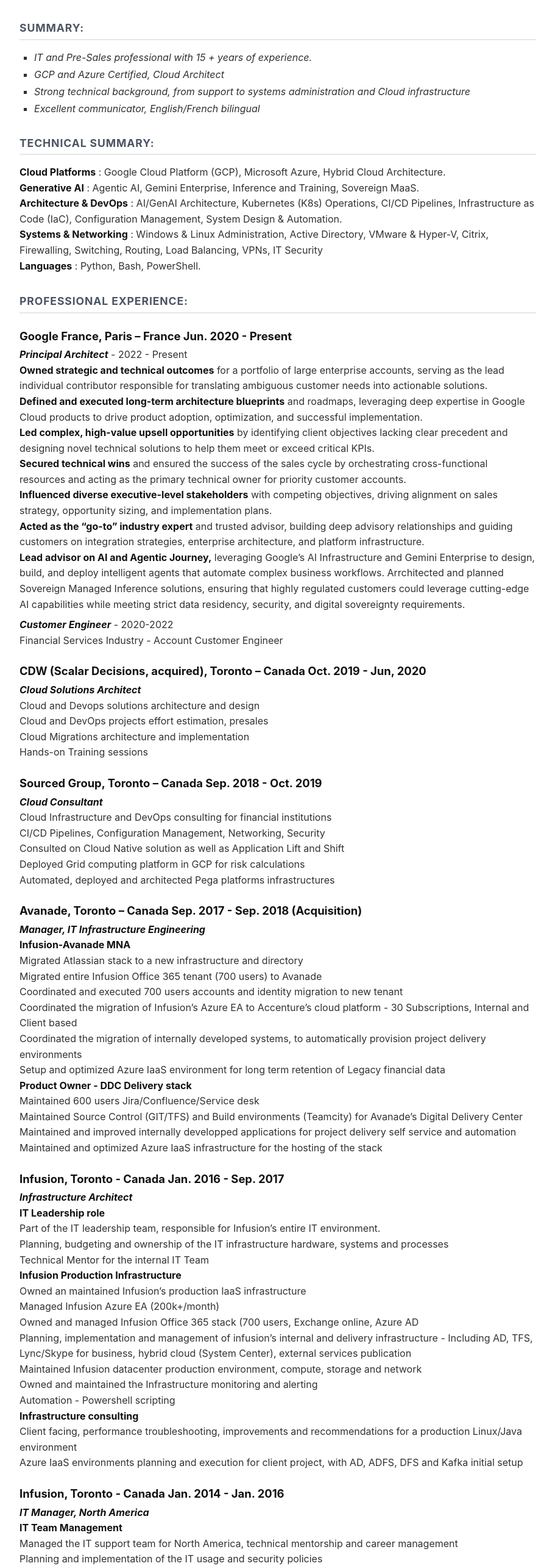
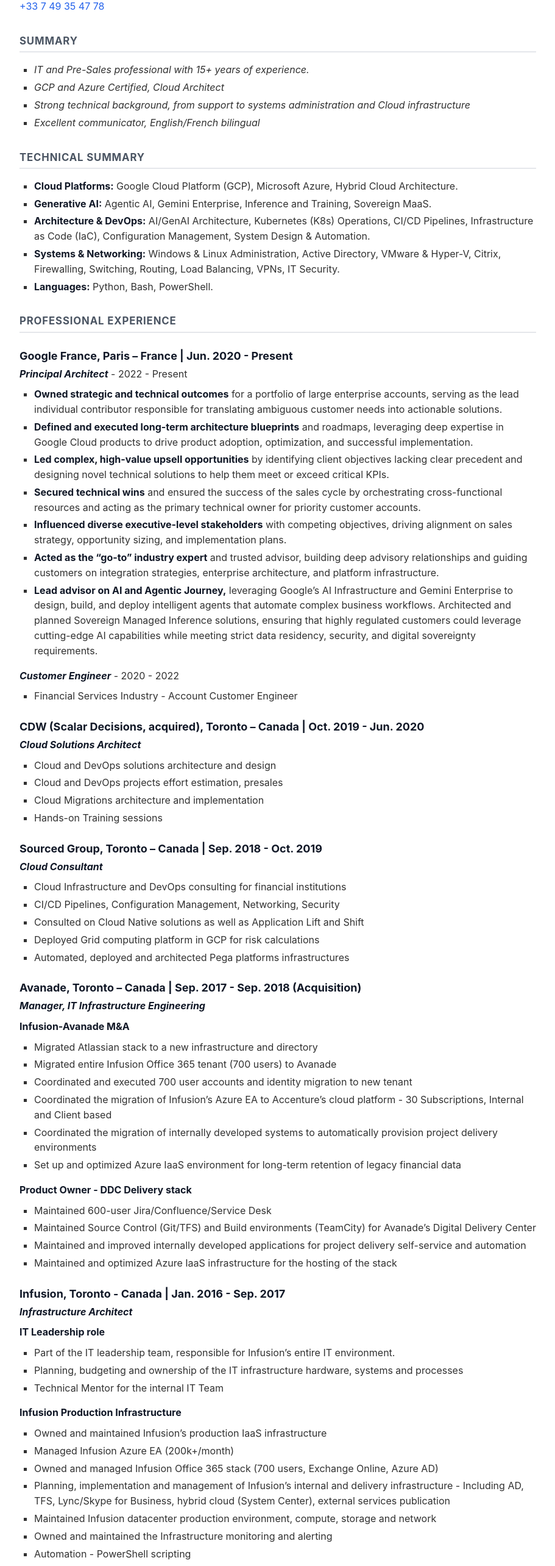
Before and after one commit to fcourtay/resume, an Astro site: page / in a window 1280 px wide. Shown: the part 200-2768 px from the top of the page at 61% size, without its empty margins (184-1095 px from the left). Built offline with nearby package versions, Linux system fonts and the light colour scheme; Astro itself is replaced by a stand-in of ours.

Commit message:
chore: improve accessibility, styling, content, Docker config, and CI

```diff
--- a/package.json
+++ b/package.json
@@ -1,5 +1,6 @@
 {
-  "name": "--typescript",
+  "name": "resume",
+  "private": true,
   "type": "module",
   "version": "0.0.1",
   "engines": {
@@ -12,8 +13,6 @@
     "astro": "astro"
   },
   "dependencies": {
-    "@astrojs/mdx": "^7.0.0",
-    "@tailwindcss/typography": "^0.5.20",
     "@tailwindcss/vite": "^4.3.1",
     "astro": "^7.3.2",
     "tailwindcss": "^4.3.1"
--- a/src/content/resume.md
+++ b/src/content/resume.md
@@ -1,155 +1,197 @@
 # FLORENT COURTAY
 
+[florent@courtay.net](mailto:florent@courtay.net)
+[+33 7 49 35 47 78](tel:+33749354778)
 
-[florent@courtay.net  ](mailto:florent@courtay.net)
-+33 7 49 35 47 78
+## SUMMARY
 
-### SUMMARY:
-
-- _IT and Pre-Sales professional with 15 + years of experience._
+- _IT and Pre-Sales professional with 15+ years of experience._
 - _GCP and Azure Certified, Cloud Architect_
 - _Strong technical background, from support to systems administration and Cloud infrastructure_
 - _Excellent communicator, English/French bilingual_
 
-### TECHNICAL SUMMARY:
+## TECHNICAL SUMMARY
 
-**Cloud Platforms** : Google Cloud Platform (GCP), Microsoft Azure, Hybrid Cloud Architecture.
-**Generative AI** : Agentic AI, Gemini Enterprise, Inference and Training, Sovereign MaaS.
-**Architecture & DevOps** : AI/GenAI Architecture, Kubernetes (K8s) Operations, CI/CD Pipelines, Infrastructure as Code (IaC), Configuration Management, System Design & Automation.
-**Systems & Networking** : Windows & Linux Administration, Active Directory, VMware & Hyper-V, Citrix, Firewalling, Switching, Routing, Load Balancing, VPNs, IT Security
-**Languages** : Python, Bash, PowerShell.
+- **Cloud Platforms:** Google Cloud Platform (GCP), Microsoft Azure, Hybrid Cloud Architecture.
+- **Generative AI:** Agentic AI, Gemini Enterprise, Inference and Training, Sovereign MaaS.
+- **Architecture & DevOps:** AI/GenAI Architecture, Kubernetes (K8s) Operations, CI/CD Pipelines, Infrastructure as Code (IaC), Configuration Management, System Design & Automation.
+- **Systems & Networking:** Windows & Linux Administration, Active Directory, VMware & Hyper-V, Citrix, Firewalling, Switching, Routing, Load Balancing, VPNs, IT Security.
+- **Languages:** Python, Bash, PowerShell.
 
-### PROFESSIONAL EXPERIENCE:
-#### Google France, Paris – France Jun. 2020 - Present
-**_Principal Architect_**  - 2022 - Present
-**Owned strategic and technical outcomes** for a portfolio of large enterprise accounts, serving as the lead individual contributor responsible for translating ambiguous customer needs into actionable solutions.
-**Defined and executed long-term architecture blueprints** and roadmaps, leveraging deep expertise in Google Cloud products to drive product adoption, optimization, and successful implementation.
-**Led complex, high-value upsell opportunities** by identifying client objectives lacking clear precedent and designing novel technical solutions to help them meet or exceed critical KPIs.
-**Secured technical wins** and ensured the success of the sales cycle by orchestrating cross-functional resources and acting as the primary technical owner for priority customer accounts.
-**Influenced diverse executive-level stakeholders** with competing objectives, driving alignment on sales strategy, opportunity sizing, and implementation plans.
-**Acted as the "go-to" industry expert** and trusted advisor, building deep advisory relationships and guiding customers on integration strategies, enterprise architecture, and platform infrastructure.
-**Lead advisor on AI and Agentic Journey,** leveraging Google's AI Infrastructure and Gemini Enterprise to design, build, and deploy intelligent agents that automate complex business workflows. Arrchitected and planned Sovereign Managed Inference solutions, ensuring that highly regulated customers could leverage cutting-edge AI capabilities while meeting strict data residency, security, and digital sovereignty requirements.
+## PROFESSIONAL EXPERIENCE
 
+### Google France, Paris – France | Jun. 2020 - Present
 
-**_Customer Engineer_**   - 2020-2022
-Financial Services Industry - Account Customer Engineer
+**_Principal Architect_** - 2022 - Present
 
-#### CDW (Scalar Decisions, acquired), Toronto – Canada Oct. 2019 - Jun, 2020
+- **Owned strategic and technical outcomes** for a portfolio of large enterprise accounts, serving as the lead individual contributor responsible for translating ambiguous customer needs into actionable solutions.
+- **Defined and executed long-term architecture blueprints** and roadmaps, leveraging deep expertise in Google Cloud products to drive product adoption, optimization, and successful implementation.
+- **Led complex, high-value upsell opportunities** by identifying client objectives lacking clear precedent and designing novel technical solutions to help them meet or exceed critical KPIs.
+- **Secured technical wins** and ensured the success of the sales cycle by orchestrating cross-functional resources and acting as the primary technical owner for priority customer accounts.
+- **Influenced diverse executive-level stakeholders** with competing objectives, driving alignment on sales strategy, opportunity sizing, and implementation plans.
+- **Acted as the "go-to" industry expert** and trusted advisor, building deep advisory relationships and guiding customers on integration strategies, enterprise architecture, and platform infrastructure.
+- **Lead advisor on AI and Agentic Journey,** leveraging Google's AI Infrastructure and Gemini Enterprise to design, build, and deploy intelligent agents that automate complex business workflows. Architected and planned Sovereign Managed Inference solutions, ensuring that highly regulated customers could leverage cutting-edge AI capabilities while meeting strict data residency, security, and digital sovereignty requirements.
+
+**_Customer Engineer_** - 2020 - 2022
+
+- Financial Services Industry - Account Customer Engineer
+
+### CDW (Scalar Decisions, acquired), Toronto – Canada | Oct. 2019 - Jun. 2020
+
 **_Cloud Solutions Architect_**
-Cloud and Devops solutions architecture and design
-Cloud and DevOps projects effort estimation, presales
-Cloud Migrations architecture and implementation
-Hands-on Training sessions
 
-#### Sourced Group, Toronto – Canada Sep. 2018 - Oct. 2019
+- Cloud and DevOps solutions architecture and design
+- Cloud and DevOps projects effort estimation, presales
+- Cloud Migrations architecture and implementation
+- Hands-on Training sessions
+
+### Sourced Group, Toronto – Canada | Sep. 2018 - Oct. 2019
+
 **_Cloud Consultant_**
-Cloud Infrastructure and DevOps consulting for financial institutions
-CI/CD Pipelines, Configuration Management, Networking, Security
-Consulted on Cloud Native solution as well as Application Lift and Shift
-Deployed Grid computing platform in GCP for risk calculations
-Automated, deployed and architected Pega platforms infrastructures
 
-#### Avanade, Toronto – Canada Sep. 2017 - Sep. 2018 (Acquisition)
+- Cloud Infrastructure and DevOps consulting for financial institutions
+- CI/CD Pipelines, Configuration Management, Networking, Security
+- Consulted on Cloud Native solutions as well as Application Lift and Shift
+- Deployed Grid computing platform in GCP for risk calculations
+- Automated, deployed and architected Pega platforms infrastructures
+
+### Avanade, Toronto – Canada | Sep. 2017 - Sep. 2018 (Acquisition)
+
 **_Manager, IT Infrastructure Engineering_**
-**Infusion-Avanade MNA**
-Migrated Atlassian stack to a new infrastructure and directory
-Migrated entire Infusion Office 365 tenant (700 users) to Avanade
-Coordinated and executed 700 users accounts and identity migration to new tenant
-Coordinated the migration of Infusion's Azure EA to Accenture's cloud platform - 30 Subscriptions, Internal and Client based
-Coordinated the migration of internally developed systems, to automatically provision project delivery environments
-Setup and optimized Azure IaaS environment for long term retention of Legacy financial data
+
+**Infusion-Avanade M&A**
+
+- Migrated Atlassian stack to a new infrastructure and directory
+- Migrated entire Infusion Office 365 tenant (700 users) to Avanade
+- Coordinated and executed 700 user accounts and identity migration to new tenant
+- Coordinated the migration of Infusion's Azure EA to Accenture's cloud platform - 30 Subscriptions, Internal and Client based
+- Coordinated the migration of internally developed systems to automatically provision project delivery environments
+- Set up and optimized Azure IaaS environment for long-term retention of legacy financial data
+
 **Product Owner - DDC Delivery stack**
-Maintained 600 users Jira/Confluence/Service desk
-Maintained Source Control (GIT/TFS) and Build environments (Teamcity) for Avanade's Digital Delivery Center
-Maintained and improved internally developped applications for project delivery self service and automation
-Maintained and optimized Azure IaaS infrastructure for the hosting of the stack
 
-#### Infusion, Toronto - Canada Jan. 2016 - Sep. 2017
+- Maintained 600-user Jira/Confluence/Service Desk
+- Maintained Source Control (Git/TFS) and Build environments (TeamCity) for Avanade's Digital Delivery Center
+- Maintained and improved internally developed applications for project delivery self-service and automation
+- Maintained and optimized Azure IaaS infrastructure for the hosting of the stack
+
+### Infusion, Toronto - Canada | Jan. 2016 - Sep. 2017
+
 **_Infrastructure Architect_**
+
 **IT Leadership role**
-Part of the IT leadership team, responsible for Infusion's entire IT environment.
-Planning, budgeting and ownership of the IT infrastructure hardware, systems and processes
-Technical Mentor for the internal IT Team
+
+- Part of the IT leadership team, responsible for Infusion's entire IT environment.
+- Planning, budgeting and ownership of the IT infrastructure hardware, systems and processes
+- Technical Mentor for the internal IT Team
+
 **Infusion Production Infrastructure**
-Owned an maintained Infusion's production IaaS infrastructure
-Managed Infusion Azure EA (200k+/month)
-Owned and managed Infusion Office 365 stack (700 users, Exchange online, Azure AD
-Planning, implementation and management of infusion's internal and delivery infrastructure - Including AD, TFS, Lync/Skype for business, hybrid cloud (System Center), external services publication
-Maintained Infusion datacenter production environment, compute, storage and network
-Owned and maintained the Infrastructure monitoring and alerting
-Automation - Powershell scripting
+
+- Owned and maintained Infusion's production IaaS infrastructure
+- Managed Infusion Azure EA (200k+/month)
+- Owned and managed Infusion Office 365 stack (700 users, Exchange Online, Azure AD)
+- Planning, implementation and management of Infusion's internal and delivery infrastructure - Including AD, TFS, Lync/Skype for Business, hybrid cloud (System Center), external services publication
+- Maintained Infusion datacenter production environment, compute, storage and network
+- Owned and maintained the Infrastructure monitoring and alerting
+- Automation - PowerShell scripting
+
 **Infrastructure consulting**
-Client facing, performance troubleshooting, improvements and recommendations for a production Linux/Java environment
-Azure IaaS environments planning and execution for client project, with AD, ADFS, DFS and Kafka initial setup
 
-#### Infusion, Toronto - Canada Jan. 2014 - Jan. 2016
+- Client facing, performance troubleshooting, improvements and recommendations for a production Linux/Java environment
+- Azure IaaS environments planning and execution for client project, with AD, ADFS, DFS and Kafka initial setup
+
+### Infusion, Toronto - Canada | Jan. 2014 - Jan. 2016
+
 **_IT Manager, North America_**
+
 **IT Team Management**
-Managed the IT support team for North America, technical mentorship and career management
-Planning and implementation of the IT usage and security policies
-Managed incident management and service desk, ~1000 incidents/month
-Owned and manage 700 users workstation environment - setup, delivery, monitoring and support
-Planned and implemented Infusion's 24/7 support- Monitoring, alerting, escalation and support
+
+- Managed the IT support team for North America, technical mentorship and career management
+- Planning and implementation of the IT usage and security policies
+- Managed incident management and service desk, ~1000 incidents/month
+- Owned and managed 700-user workstation environment - setup, delivery, monitoring and support
+- Planned and implemented Infusion's 24/7 support - Monitoring, alerting, escalation and support
+
 **Procurement and Vendors management, Global**
-Owned and managed the technology procurement for infusion - User hardware and software licensing
-Managed Infusion technology vendors
+
+- Owned and managed the technology procurement for Infusion - User hardware and software licensing
+- Managed Infusion technology vendors
+
 **Infrastructure**
-Planning, implementation and management of infusion's internal and delivery infrastructure - Including AD, TFS, Lync/Skype for business, Exchange
-Planning and implementation of Infusion's Azure IaaS environment - S2S VPN setup, Azure AD sync, cloud based VMs templates
-Implemented Infusion main monitoring and alerting systems - PRTG, pingdom and Pagerduty
-Automation - Powershell scripting
 
-#### Infusion, London - UK Mar. 2011 - Dec. 2014
+- Planning, implementation and management of Infusion's internal and delivery infrastructure - Including AD, TFS, Lync/Skype for Business, Exchange
+- Planning and implementation of Infusion's Azure IaaS environment - S2S VPN setup, Azure AD sync, cloud-based VM templates
+- Implemented Infusion main monitoring and alerting systems - PRTG, Pingdom and PagerDuty
+- Automation - PowerShell scripting
+
+### Infusion, London - UK | Mar. 2011 - Dec. 2014
+
 **_Systems Administrator_**
-Main point of contact for IT support and infrastructure for 200 people In 4 offices / 3 countries
-Hardware and software deployment
-Infrastructure systems Management
-Procurement and Vendors management, UK
 
-#### IGEFI Group, Strassen - Luxemburg Jan. 2010 - Mar. 2011
+- Main point of contact for IT support and infrastructure for 200 people in 4 offices / 3 countries
+- Hardware and software deployment
+- Infrastructure systems management
+- Procurement and Vendors management, UK
+
+### IGEFI Group, Strassen - Luxembourg | Jan. 2010 - Mar. 2011
+
 **_Systems Administrator_**
-Software and hardware deployment
-Infrastructure systems management
-User Support
 
-#### AJILON IT Consulting, Lyon - France Mar. 2009 - Sep. 2009
+- Software and hardware deployment
+- Infrastructure systems management
+- User Support
+
+### AJILON IT Consulting, Lyon - France | Mar. 2009 - Sep. 2009
+
 **_Internship_**
-User Support, Helpdesk
-Software and hardware deployment
 
-#### EPSI, Arras - France Sep. 2006 - Jun. 2009
+- User Support, Helpdesk
+- Software and hardware deployment
+
+### EPSI, Arras - France | Sep. 2006 - Jun. 2009
+
 **_Systems Administrator_**
-IT Team management
-Systems and network administration
 
-#### EXAKIS, Lyon - France Summer 2008
+- IT Team management
+- Systems and network administration
+
+### EXAKIS, Lyon - France | Summer 2008
+
 **_Internship_**
-Software and OS deployment
-AD Architecture
 
-#### BCDEV, Lyon - France Summer 2007
+- Software and OS deployment
+- AD Architecture
+
+### BCDEV, Lyon - France | Summer 2007
+
 **_Internship_**
-Secure wireless access points deployment
-Apache administration
-Firewalls administration
 
-#### Merial, Lyon - France Sep. 2003 - Jun. 2005
+- Secure wireless access points deployment
+- Apache administration
+- Firewalls administration
+
+### Merial, Lyon - France | Sep. 2003 - Jun. 2005
+
 **_Internship_**
-Network multifunction printers deployment
-Load balancing solutions Study
-User support
-### CERTIFICATIONS:
-- 2018 / 2021 /2023 / 2025 : Google Cloud Professional Architect
+
+- Network multifunction printers deployment
+- Load balancing solutions study
+- User support
+
+## CERTIFICATIONS
+
+- 2018 / 2021 / 2023 / 2025: Google Cloud Professional Architect
 - 2019: AZ-300: Microsoft Azure Architect Technologies
 
+## EDUCATION
 
-### EDUCATION:
 - 2006 - 2009: EPSI Arras engineering school (A level +5)
-- 2003 - 2005: BTS (HND) in computer Science (A level +2)
-- 2002 - 2003: School of Pharmacy.
-- 2000 - 2002: Preparatory class for Veterinary school.
+- 2003 - 2005: BTS (HND) in Computer Science (A level +2)
+- 2002 - 2003: School of Pharmacy
+- 2000 - 2002: Preparatory class for Veterinary school
 - 2000: High school diploma in Sciences
 
+## LANGUAGES & CITIZENSHIP
 
-**French** : Native, **English** : Bilingual, **German** : basics.
-French Citizen, Canadian Permanent Resident
+- **French:** Native, **English:** Bilingual, **German:** Basics.
+- French Citizen, Canadian Permanent Resident
--- a/src/pages/index.astro
+++ b/src/pages/index.astro
@@ -1,20 +1,36 @@
 ---
 import '../styles/global.css';
 import { Content as ResumeContent } from '../content/resume.md';
+
+const title = 'Florent Courtay - Resume';
+const description = 'Florent Courtay — Principal Architect specializing in Cloud Infrastructure, Google Cloud, Azure, and Generative AI.';
 ---
 
-<html lang="fr">
+<!doctype html>
+<html lang="en">
 	<head>
 		<meta charset="utf-8" />
-		<link rel="icon" type="image/png" href="https://florent.courtay.net/user/themes/antimatter/images/favicon.png" />
-		<meta name="viewport" content="width=device-width, initial-scale=1.0, minimum-scale=1.0, maximum-scale=1.0, user-scalable=no" />
+		<link rel="icon" type="image/svg+xml" href="/favicon.svg" />
+		<meta name="viewport" content="width=device-width, initial-scale=1.0" />
 		<meta name="generator" content={Astro.generator} />
-		<title>Florent Courtay - Resume</title>
-		<meta name="description" content="Florent Courtay - Resume" />
+		<title>{title}</title>
+		<meta name="description" content={description} />
+		<meta property="og:title" content={title} />
+		<meta property="og:description" content={description} />
+		<meta property="og:type" content="profile" />
 	</head>
 	<body>
-		<main class="max-w-4xl mx-auto px-6 py-10 md:py-16">
-			<article class="prose prose-slate mx-auto">
+		<main class="max-w-4xl mx-auto px-6 py-10 md:py-16 print:max-w-none print:p-0">
+			<div class="flex justify-end mb-4 print:hidden">
+				<button
+					type="button"
+					onclick="window.print()"
+					class="inline-flex items-center gap-1.5 rounded-md border border-slate-300 dark:border-slate-700 px-3 py-1.5 text-xs font-medium text-slate-700 dark:text-slate-200 hover:bg-slate-100 dark:hover:bg-slate-800 transition-colors cursor-pointer"
+				>
+					Print / Save PDF
+				</button>
+			</div>
+			<article class="resume mx-auto">
 				<ResumeContent />
 			</article>
 		</main>
--- a/src/styles/global.css
+++ b/src/styles/global.css
@@ -1,89 +1,160 @@
 @import "tailwindcss";
+
+:root {
+  --bg: #ffffff;
+  --text: #313131;
+  --heading: #111827;
+  --muted: #4b5563;
+  --border: #e5e7eb;
+  --link: #2563eb;
+  --link-hover: #1d4ed8;
+}
+
+@media (prefers-color-scheme: dark) {
+  :root {
+    --bg: #0f172a;
+    --text: #cbd5e1;
+    --heading: #f8fafc;
+    --muted: #94a3b8;
+    --border: #334155;
+    --link: #60a5fa;
+    --link-hover: #93c5fd;
+  }
+}
 
 @layer base {
   body {
-    background-color: #ffffff;
-    color: #333333;
+    background-color: var(--bg);
+    color: var(--text);
     font-family: -apple-system, BlinkMacSystemFont, "Segoe UI", Roboto, Helvetica, Arial, sans-serif;
   }
 }
 
-/* Custom resume prose adjustments */
-.prose {
-  max-width: 58rem !important; /* Elegant maximum block width like original CV */
-  color: #313131 !important;
+/* Resume typography */
+.resume {
+  max-width: 58rem;
+  color: var(--text);
 }
 
-.prose h1 {
-  font-size: 2.25rem !important;
-  font-weight: 800 !important;
+.resume h1 {
+  font-size: 2.25rem;
+  font-weight: 800;
   letter-spacing: -0.025em;
-  margin-top: 1.5rem !important;
-  margin-bottom: 0.5rem !important;
-  color: #111111 !important;
+  margin-top: 0;
+  margin-bottom: 0.5rem;
+  color: var(--heading);
 }
 
-.prose h3 {
-  font-size: 1.1rem !important;
-  font-weight: 700 !important;
+.resume h2 {
+  font-size: 1.05rem;
+  font-weight: 700;
   text-transform: uppercase;
-  color: #4b5563 !important;
-  border-bottom: 2px solid #e5e7eb;
+  color: var(--muted);
+  border-bottom: 2px solid var(--border);
   padding-bottom: 0.25rem;
-  margin-top: 2rem !important;
-  margin-bottom: 1rem !important;
+  margin-top: 2rem;
+  margin-bottom: 1rem;
   letter-spacing: 0.05em;
 }
 
-.prose h4 {
-  font-size: 1.15rem !important;
-  font-weight: 700 !important;
-  color: #111111 !important;
-  margin-top: 1.5rem !important;
-  margin-bottom: 0.25rem !important;
+.resume h3 {
+  font-size: 1.125rem;
+  font-weight: 700;
+  color: var(--heading);
+  margin-top: 1.5rem;
+  margin-bottom: 0.25rem;
 }
 
-.prose p {
-  margin-bottom: 0.5rem !important;
-  line-height: 1.6 !important;
+.resume p {
+  margin-bottom: 0.5rem;
+  line-height: 1.6;
 }
 
-.prose ul {
-  list-style-type: square !important;
-  padding-left: 1.5rem !important;
-  margin-top: 0.5rem !important;
-  margin-bottom: 1rem !important;
+.resume ul {
+  list-style-type: square;
+  padding-left: 1.5rem;
+  margin-top: 0.4rem;
+  margin-bottom: 1rem;
 }
 
-.prose li {
-  margin-top: 0.25rem !important;
-  margin-bottom: 0.25rem !important;
-  line-height: 1.5 !important;
+.resume li {
+  margin-top: 0.25rem;
+  margin-bottom: 0.25rem;
+  line-height: 1.55;
 }
 
-.prose strong {
-  color: #111111 !important;
-  font-weight: 700 !important;
+.resume strong {
+  color: var(--heading);
+  font-weight: 700;
 }
 
-.prose em {
-  font-style: italic !important;
+.resume em {
+  font-style: italic;
 }
 
-.prose a {
-  color: #2563eb !important;
-  text-decoration: none !important;
+.resume a {
+  color: var(--link);
+  text-decoration: none;
   transition: color 0.15s ease-in-out;
 }
 
-.prose a:hover {
-  text-decoration: underline !important;
-  color: #1d4ed8 !important;
+.resume a:hover {
+  text-decoration: underline;
+  color: var(--link-hover);
 }
 
-/* Specific styling for dates/locations usually found on the same line in h4 or custom elements */
-.prose h4 em {
+.resume h3 em {
   font-size: 0.95rem;
-  color: #4b5563;
+  color: var(--muted);
   font-weight: normal;
 }
+
+/* Print / PDF styles */
+@media print {
+  :root {
+    --bg: #ffffff;
+    --text: #1f2937;
+    --heading: #111827;
+    --muted: #4b5563;
+    --border: #d1d5db;
+    --link: #111827;
+    --link-hover: #111827;
+  }
+
+  @page {
+    margin: 1.2cm;
+  }
+
+  body {
+    font-size: 10pt;
+  }
+
+  .resume {
+    max-width: none;
+  }
+
+  .resume h1 {
+    font-size: 1.75rem;
+  }
+
+  .resume h2 {
+    margin-top: 1.25rem;
+    margin-bottom: 0.6rem;
+    break-after: avoid;
+    page-break-after: avoid;
+  }
+
+  .resume h3 {
+    font-size: 1rem;
+    margin-top: 1rem;
+    break-after: avoid;
+    page-break-after: avoid;
+  }
+
+  .resume p,
+  .resume li {
+    line-height: 1.45;
+    break-inside: avoid;
+    page-break-inside: avoid;
+  }
+}
```
Also changed, not shown: .github/workflows/deploy.yml, README.md, public/favicon.ico (deleted), public/favicon.svg, 4 other files.
